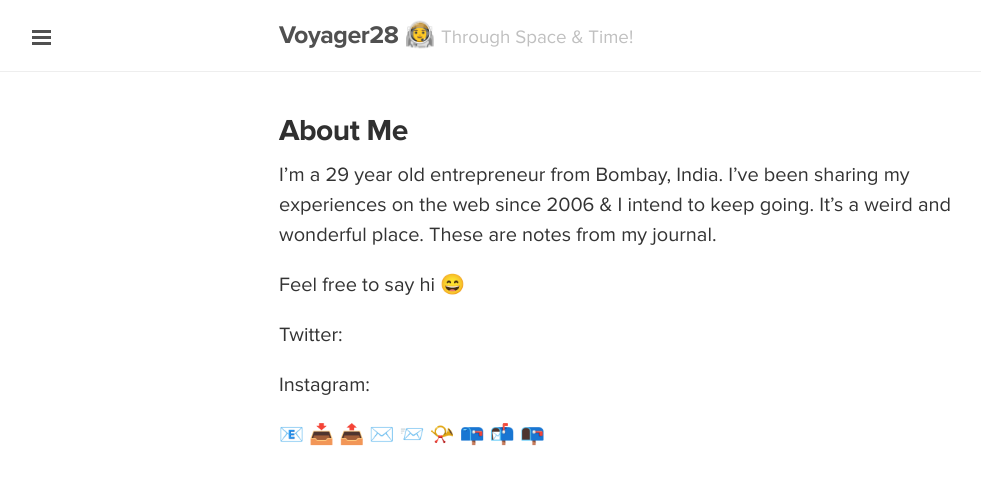
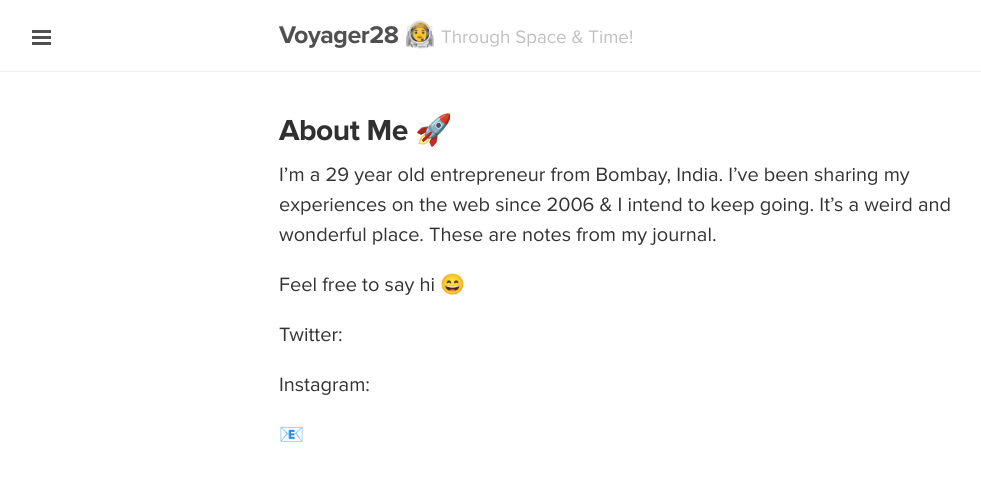
Before and after one commit to agentbigman/Agentbigman.github.io, a Jekyll site: the page built from About Me.md, in a window 1280 px wide. Shown: the top 485 px of the page, without its empty margins (1-982 px from the left). Built offline with Jekyll 4.4.1, drawn with Linux system fonts in a browser that asks for light colours.

```diff
--- a/About Me.md
+++ b/About Me.md
@@ -1,6 +1,6 @@
 ---
 layout: page
-title: About Me
+title: About Me 🚀
 sitemap: true
 lastmod: 2019-09-15 00:00:000
 ---
@@ -14,11 +14,3 @@ Twitter:
 Instagram:
 
 📧
-📥
-📤
-✉️
-📨
-📯
-📪
-📬
-📭
```
